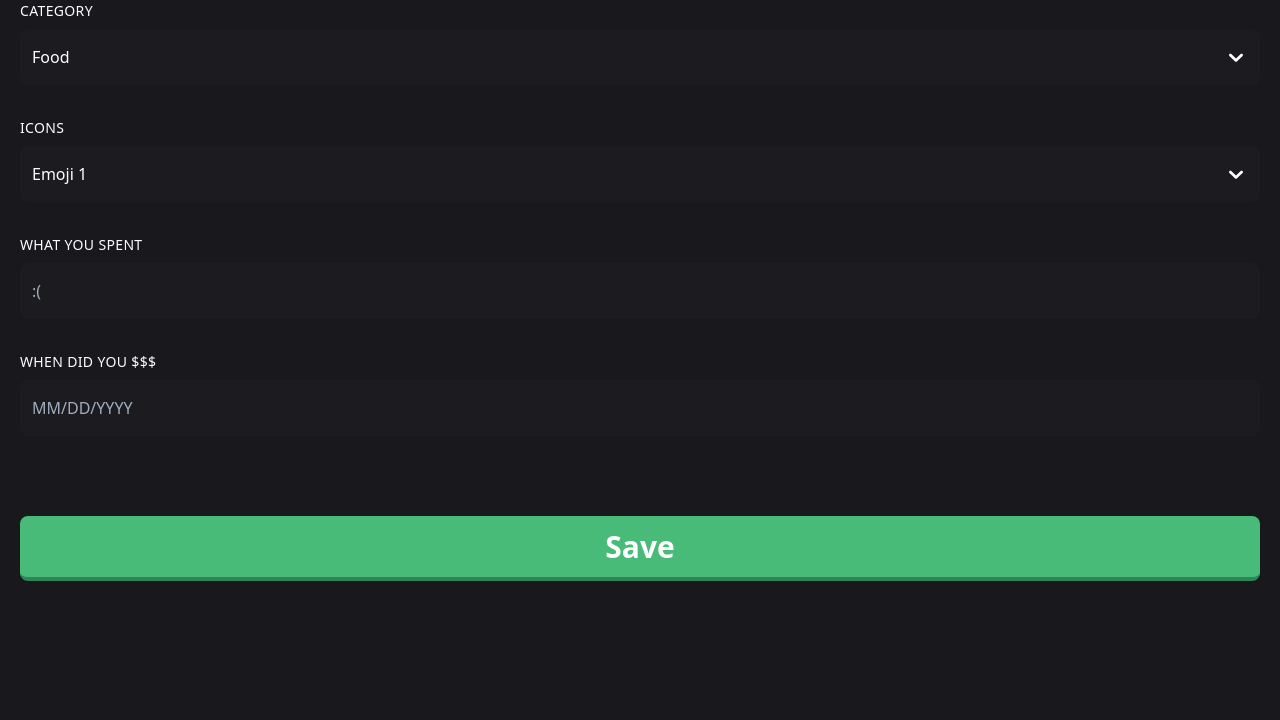
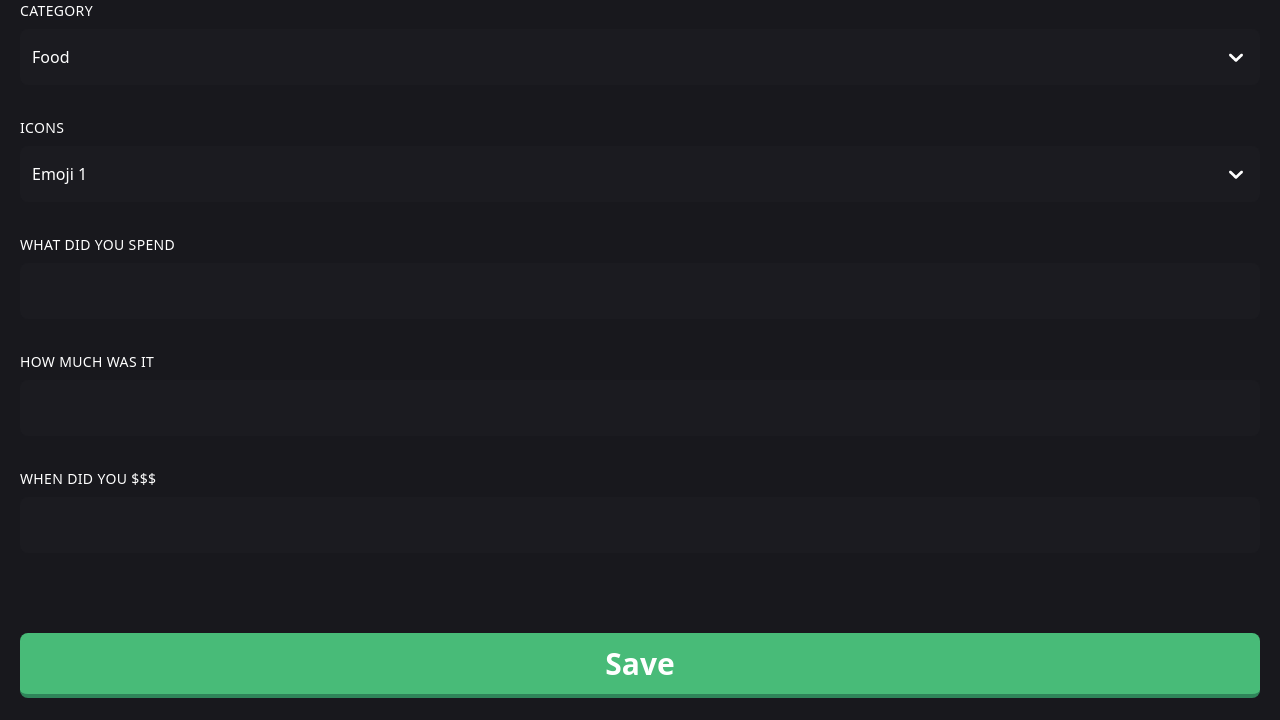
Before and after one commit to Wiito21012001/Project-A, a Flask app: template templates/RemakeEditTransactions.html in a window 1280 px wide. Shown: the part 80-800 px from the top of the page. Run offline with Flask 2, Linux system fonts and the light colour scheme; the template is opened without the code that fills it, so the values that code supplies are empty; style sheets or scripts are compiled from the project's sources; parts of the project's set-up code (start-up, migrations or seed data) failed here and were passed over.

Commit message:
4/5/2020

```diff
--- a/App.py
+++ b/App.py
@@ -37,9 +37,9 @@
 
 @app.route('/CardsList')
 def CardsPage():
-    Transactions_Data = db.child('Transactions_Data').get().val().items()
+    Card_Data = db.child('Card_Data').get().val().items()
 
-    return render_template('RemakeCardsListPage.html')
+    return render_template('RemakeCardsListPage.html', Card_Data=Card_Data)
 
 
 @app.route('/AddingTransactions', methods=['GET','POST'])
@@ -62,9 +62,10 @@
     return render_template('RemakeAddingTransactions.html')
 
 
-@app.route('/EditTransactions/<str:id>', methods=['GET','POST'])
+@app.route('/EditTransactions/<id>', methods=['GET','POST'])
 def EditTransactionsPage(id):
-    transaction = db.child('Transactions_Data').child(id).val() #Dictionary
+    transaction = db.child('Transactions_Data').child(id).get()
+
     if request.method == 'POST':
         Category = request.form['Category']
         Emojis = request.form['Emojis']
--- a/templates/RemakeEditTransactions.html
+++ b/templates/RemakeEditTransactions.html
@@ -29,18 +29,17 @@
         </div>
     </nav>
     <!-- The nav bar somehow is on top of the content. Look at the bottom of the nav bar  -->
-
-    <form class="w-full px-5">
+    <form class="w-full px-5" action="" method="post">
         <div class="flex flex-wrap">
             <label class="block uppercase tracking-wide text-white text-sm font-medium mb-2" for="">Category</label>
         </div>
         <div class="relative">
             <select
                 class="bg-CardColorDarker block w-full appearance-none text-white py-4 px-3 rounded-lg focus:outline-none mb-8 "
-                name="Icons" id="">
-                <option value="" class="block">Food</option>
-                <option value="" class="block">Shoes & Clothings</option>
-                <option value="" class="block">Necessities</option>
+                name="Category" id="">
+                <option value="Food" class="block">Food</option>
+                <option value="Shoes & Clothings" class="block">Shoes & Clothings</option>
+                <option value="Necessities" class="block">Necessities</option>
             </select>
             <div class="pointer-events-none absolute inset-y-0 right-0 flex items-center px-3 text-white">
                 <?xml version="1.0" encoding="utf-8"?>
@@ -63,10 +62,10 @@
         <div class="relative">
             <select
                 class="bg-CardColorDarker block w-full appearance-none text-white py-4 px-3 rounded-lg focus:outline-none mb-8"
-                name="Icons" id="">
-                <option value="" class="block">Emoji 1</option>
-                <option value="" class="block">Emoji 2</option>
-                <option value="" class="block">Emoji 3</option>
+                name="Emojis" id="">
+                <option value="Emoji 1" class="block">Emoji 1</option>
+                <option value="Emoji 2" class="block">Emoji 2</option>
+                <option value="Emoji 3" class="block">Emoji 3</option>
             </select>
             <div class="pointer-events-none absolute inset-y-0 right-0 flex items-center px-3 text-white">
                 <?xml version="1.0" encoding="utf-8"?>
@@ -83,12 +82,20 @@
         </div>
 
         <div class="flex flex-wrap">
-            <label class="block uppercase tracking-wide text-white text-sm font-medium mb-2" for="">What you
-                spent</label>
+            <label class="block uppercase tracking-wide text-white text-sm font-medium mb-2" for="">What did you
+                spend</label>
         </div>
         <div>
             <input class="bg-CardColorDarker block w-full text-white py-4 px-3 rounded-lg focus:outline-none mb-8"
-                type="text" placeholder=":(" value="{{transaction.get('Items')}}">
+                type="text" placeholder="{{transaction.val().Items}}" name="Items">
+        </div>
+
+        <div class="flex flex-wrap">
+            <label class="block uppercase tracking-wide text-white text-sm font-medium mb-2" for="">How much was it</label>
+        </div>
+        <div>
+            <input class="bg-CardColorDarker block w-full text-white py-4 px-3 rounded-lg focus:outline-none mb-8"
+                type="text" placeholder="{{transaction.val().Price}}" name="Price">
         </div>
 
         <div class="flex flex-wrap">
@@ -97,18 +104,16 @@
         </div>
         <div class="">
             <input class="bg-CardColorDarker block w-full text-white py-4 px-3 rounded-lg focus:outline-none mb-8"
-                type="text" placeholder="MM/DD/YYYY">
+                type="text" placeholder="{{transaction.val().Date}}" name="Date">
+
         </div>
 
         <button
-            class="mt-12 bg-green-500 hover:bg-green-400 text-white font-bold font-sans text-3xl py-2 w-full border-b-4 border-green-700 hover:border-green-500 rounded-lg">
+            class="mt-12 bg-green-500 hover:bg-green-400 text-white font-bold font-sans text-3xl py-2 w-full border-b-4 border-green-700 hover:border-green-500 rounded-lg" type="submit">
             Save
         </button>
+    </form>
 
-
-
-
-    </form>
 </body>
 
 </html>
--- a/templates/RemakeTransactionsHistoryPage.html
+++ b/templates/RemakeTransactionsHistoryPage.html
@@ -105,7 +105,7 @@
         <div class="flex flex-col">
             {% for key, transaction in Transactions_Data %}
             <div class="mb-8">
-                <a href="{{url_for('EditTransactionsPage', id='key')}}">
+                <a href="{{url_for('EditTransactionsPage', id=key)}}">
                     <div class="flex flex-row">
                         <div class="bg-red-400 h-20 w-12 flex items-center">
                             <div class="">
```
Also changed, not shown: templates/RemakeCardsListPage.html (+7 -3 lines).
